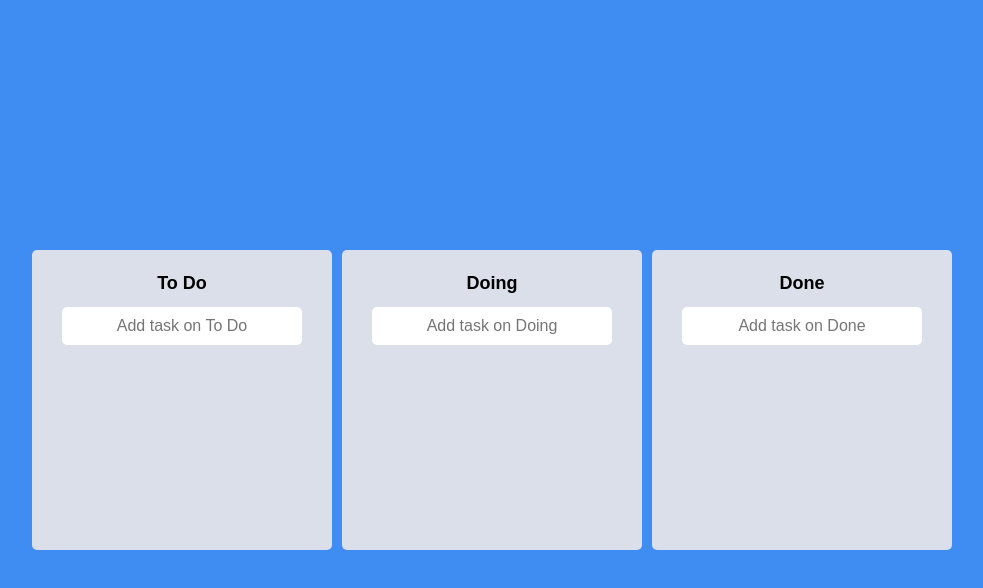
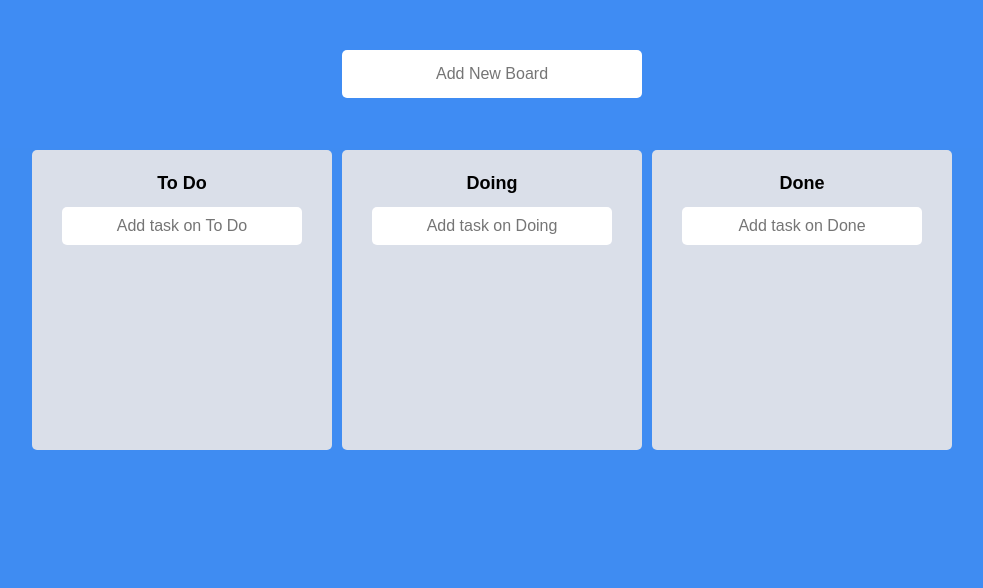
Before and after one commit to 2dowon/NomadCoders_Trello, a React (Create React App) app: page / in a window 1280 px wide. Shown: the top 588 px of the page, without its empty margins (148-1131 px from the left). Built offline with nearby package versions, Linux system fonts and the light colour scheme.

Commit message:
✨  implement adding new board

```diff
--- a/src/App.tsx
+++ b/src/App.tsx
@@ -1,3 +1,4 @@
+import { useState } from "react";
 import { DragDropContext, DropResult } from "react-beautiful-dnd";
 import { useRecoilState } from "recoil";
 import styled from "styled-components";
@@ -5,20 +6,41 @@ import { toDoState } from "./atoms";
 import Board from "./Components/Board";
 
 const Wrapper = styled.div`
-  width: 100vw;
-  height: 100vh;
   display: flex;
   margin: 0 auto;
   justify-content: center;
   align-items: center;
+  padding: 50px;
 `;
 
 const Boards = styled.div`
   display: flex;
   justify-content: center;
   align-items: flex-start;
+  flex-wrap: wrap;
   width: 100%;
   gap: 10px;
+  margin-top: 100px;
+`;
+
+const AddForm = styled.form`
+  width: 100%;
+  position: fixed;
+  display: flex;
+  justify-content: center;
+  padding: 50px 0;
+  background-color: #3f8cf3;
+  input {
+    width: 80%;
+    max-width: 300px;
+    font-size: 16px;
+    border: 0;
+    background-color: white;
+    padding: 15px 10px;
+    border-radius: 5px;
+    text-align: center;
+    margin: 0 auto;
+  }
 `;
 
 function App() {
@@ -56,8 +78,32 @@ function App() {
     }
   };
 
+  // 새로운 보드 추가
+  const [value, setValue] = useState<string>("");
+  const onChange = (event: React.FormEvent<HTMLInputElement>) => {
+    const {
+      currentTarget: { value },
+    } = event;
+    setValue(value);
+  };
+  const onSubmit = (event: React.FormEvent<HTMLFormElement>) => {
+    event.preventDefault();
+    setToDos((allBoards) => {
+      return { ...allBoards, [value]: [] };
+    });
+    setValue("");
+  };
+
   return (
     <DragDropContext onDragEnd={onDragEnd}>
+      <AddForm onSubmit={onSubmit}>
+        <input
+          value={value}
+          onChange={onChange}
+          type="text"
+          placeholder="Add New Board"
+        />
+      </AddForm>
       <Wrapper>
         <Boards>
           {Object.keys(toDos).map((boardId) => (
```
